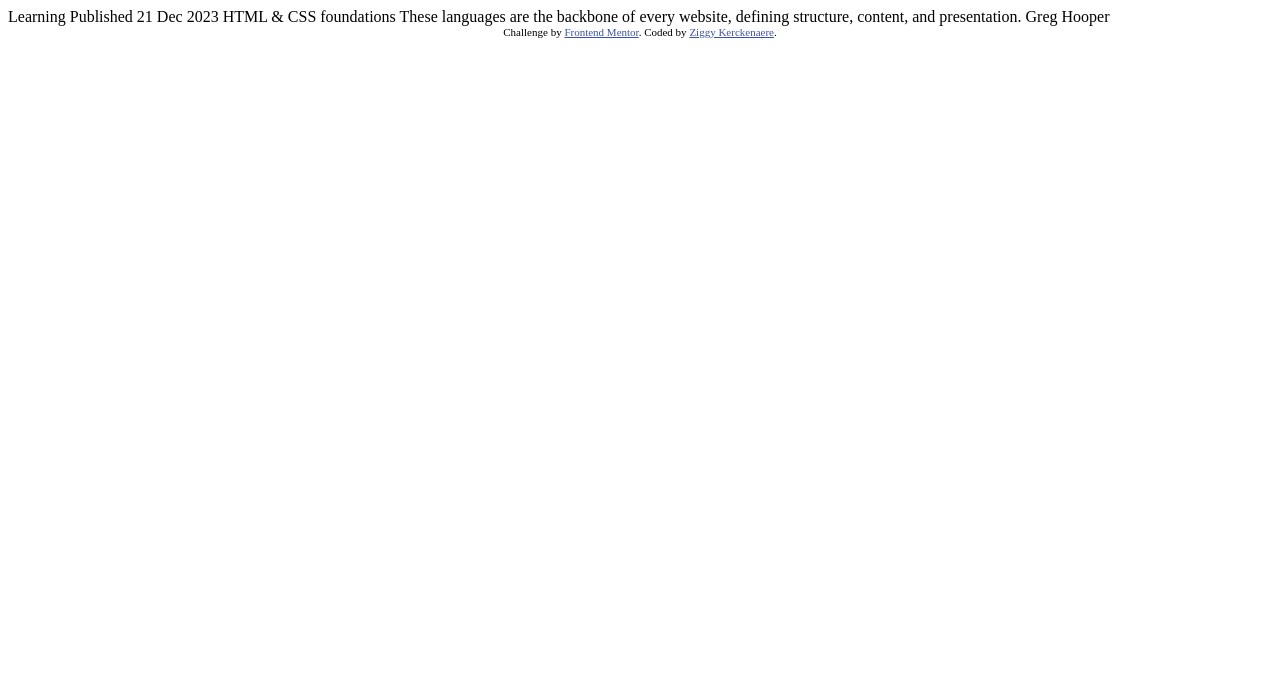
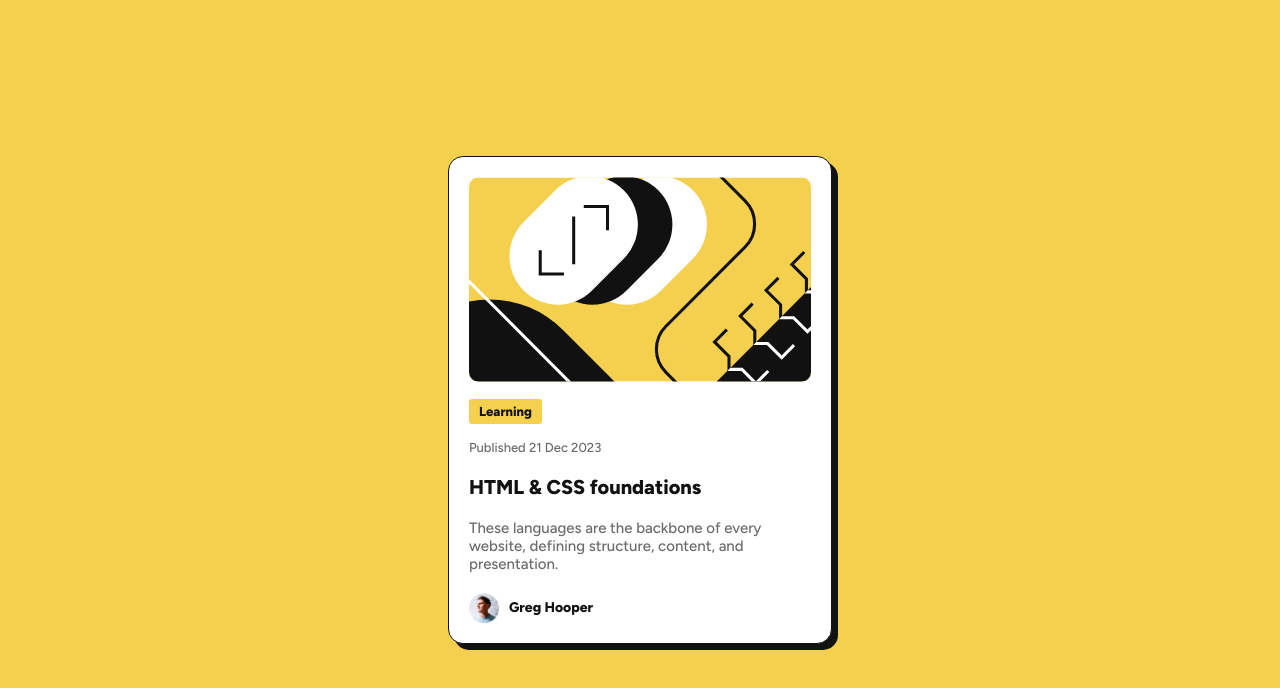
Before and after one commit to webthingz/frontend-mentor, a plain HTML site: page blog-preview-card/index.html in a window 1280 px wide. Drawn offline with Linux system fonts and the light colour scheme.

Commit message:
blog-preview-card

```diff
--- a/blog-preview-card/index.html
+++ b/blog-preview-card/index.html
@@ -4,6 +4,13 @@
     <meta charset="UTF-8" />
     <meta name="viewport" content="width=device-width, initial-scale=1.0" />
     <!-- displays site properly based on user's device -->
+
+    <link rel="preconnect" href="https://fonts.googleapis.com" />
+    <link rel="preconnect" href="https://fonts.gstatic.com" crossorigin />
+    <link
+      href="https://fonts.googleapis.com/css2?family=Figtree:ital,wght@0,300..900;1,300..900&family=Outfit:wght@100..900&family=Roboto+Slab:wght@100..900&display=swap"
+      rel="stylesheet"
+    />
 
     <link
       rel="icon"
@@ -25,22 +32,113 @@
         color: hsl(228, 45%, 44%);
       }
 
+      /* root */
+      :root {
+        --Yellow: hsl(47, 88%, 63%);
+        --White: hsl(0, 0%, 100%);
+        --Gray-500: hsl(0, 0%, 42%);
+        --Gray-950: hsl(0, 0%, 7%);
+        --Figtree: "Figtree", sans-serif;
+      }
+      * {
+        margin: 0;
+        padding: 0;
+        box-sizing: border-box;
+      }
+      html {
+        font-size: 62.5%;
+      }
+
       body {
         display: flex;
         flex-direction: column;
+        width: 100%;
+        height: 100vh;
+        justify-content: center;
+        align-items: center;
+
+        background-color: var(--Yellow);
+        color: var(--Gray-500);
+        font-family: var(--Figtree);
+        font-size: 1.5rem;
+        font-weight: 500;
+      }
+      .card {
+        display: flex;
+        flex-direction: column;
+        gap: 2rem;
+
+        max-width: 384px;
+        padding: 2rem;
+
+        border-radius: 15px;
+        border: 1px solid var(--Gray-950);
+        box-shadow: 6px 6px 0px var(--Gray-950);
+        background-color: var(--White);
+      }
+
+      .featured-image {
+        width: 100%;
+        height: auto;
+        border-radius: 10px;
+      }
+
+      .tags span {
+        padding: 0.5rem 1rem;
+        border-radius: 3px;
+
+        background-color: var(--Yellow);
+        color: var(--Gray-950);
+        font-size: 1.3rem;
+        font-weight: 800;
+      }
+      .date-published {
+        font-size: 1.3rem;
+      }
+      .card h3 {
+        color: var(--Gray-950);
+        font-size: 2rem;
+        font-weight: 800;
+      }
+
+      .author {
+        display: flex;
+        align-items: center;
+        gap: 1rem;
+      }
+
+      .author img {
+        max-width: 3rem;
+      }
+
+      .author span {
+        font-size: 1.4rem;
+        font-weight: 800;
+        color: var(--Gray-950);
       }
     </style>
   </head>
   <body>
-    Learning Published 21 Dec 2023 HTML & CSS foundations These languages are
-    the backbone of every website, defining structure, content, and
-    presentation. Greg Hooper
+    <article class="card">
+      <img
+        class="featured-image"
+        src="./assets/images/illustration-article.svg"
+        alt=""
+      />
+      <div class="tags">
+        <span>Learning</span>
+      </div>
+      <p class="date-published">Published 21 Dec 2023</p>
+      <h3>HTML & CSS foundations</h3>
+      <p>
+        These languages are the backbone of every website, defining structure,
+        content, and presentation.
+      </p>
 
-    <div class="attribution">
-      Challenge by
-      <a href="https://www.frontendmentor.io?ref=challenge" target="_blank"
-        >Frontend Mentor</a
-      >. Coded by <a href="#">Ziggy Kerckenaere</a>.
-    </div>
+      <p class="author">
+        <img src="./assets/images/image-avatar.webp" alt="Greg Hooper foto" />
+        <span>Greg Hooper</span>
+      </p>
+    </article>
   </body>
 </html>
```
